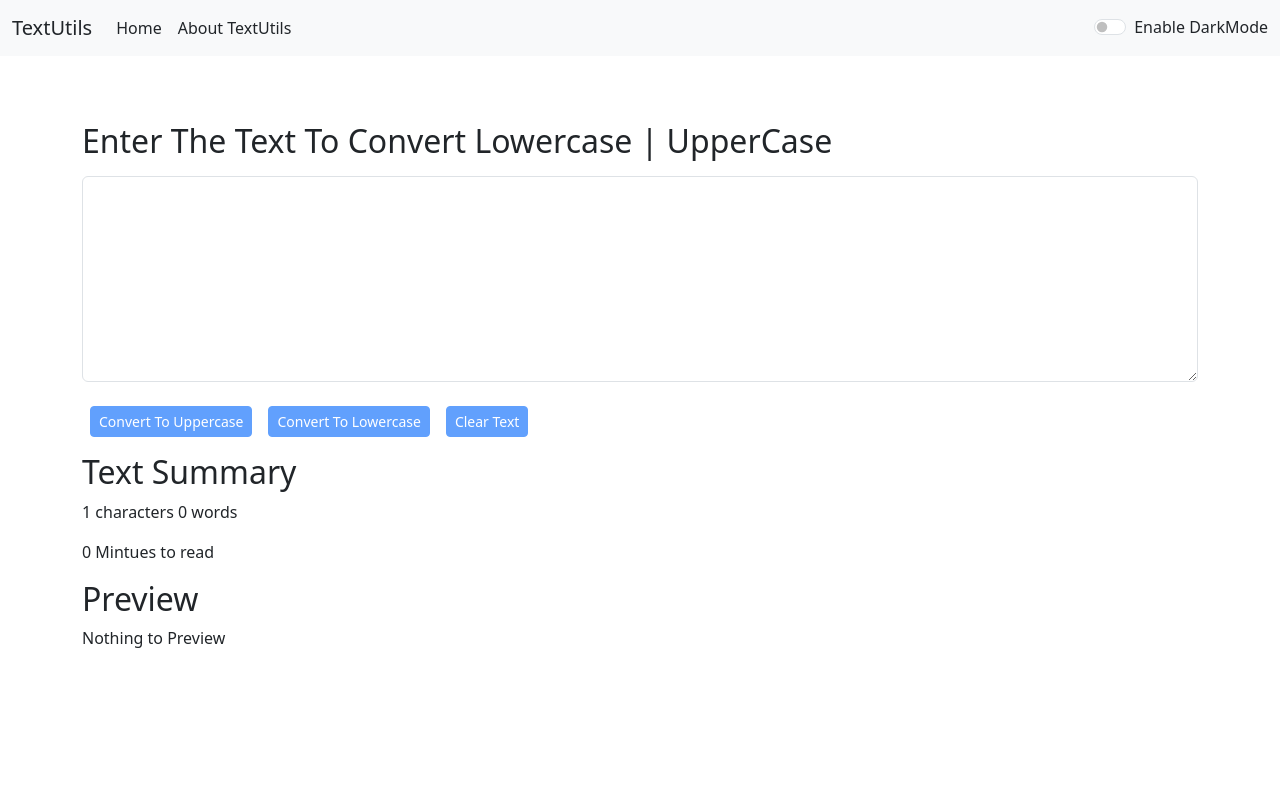
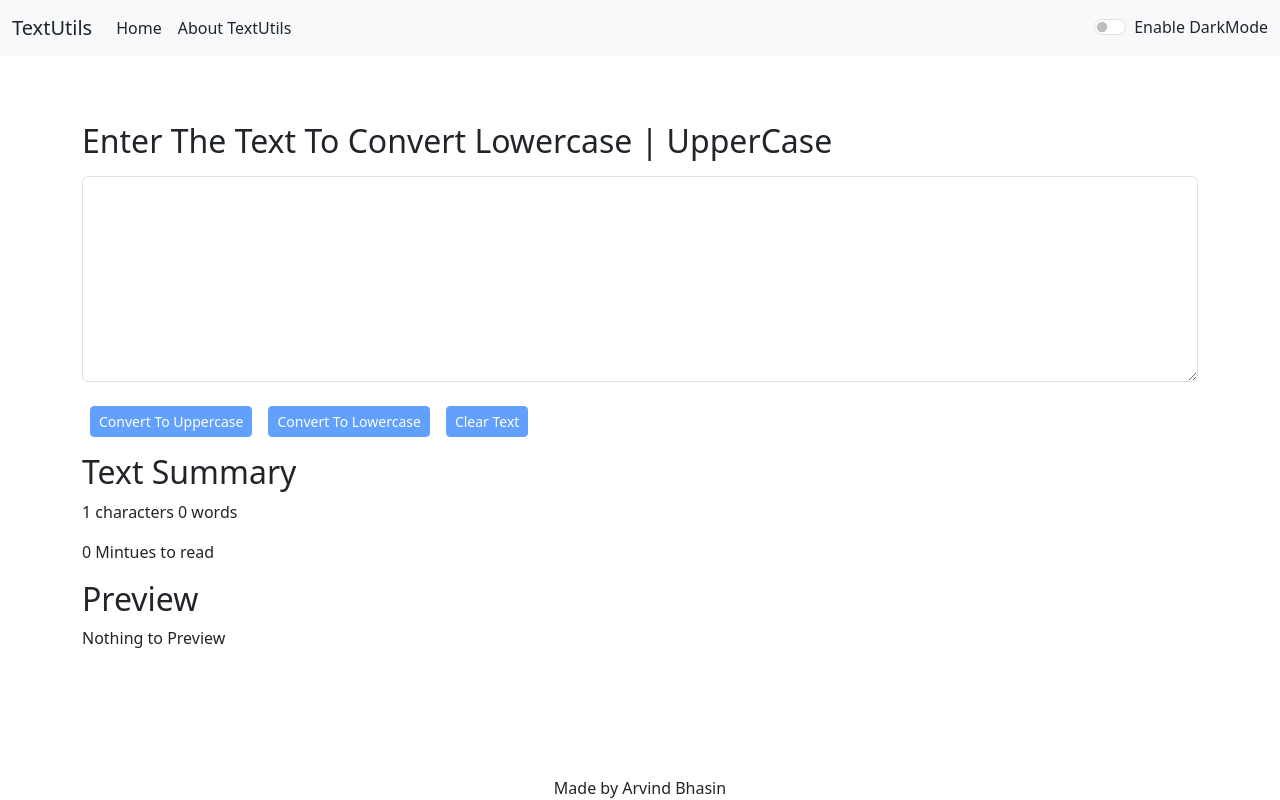
Before and after one commit to arvindbhasin19/TextUtils-App, a React (Create React App) app: page / in a window 1280 px wide. Built offline with nearby package versions, Linux system fonts and the light colour scheme.

Commit message:
add dev name

```diff
--- a/src/components/Textform.js
+++ b/src/components/Textform.js
@@ -45,6 +45,10 @@ export default function Textform(props) {
             <h2 className={`text-${props.mode==='light'?'dark':'light'}`} >Preview</h2>
             <p className={`text-${props.mode==='light'?'dark':'light'}`} >{text.length>0?text:'Nothing to Preview'}</p>
         </div>
+
+            <div style={{position: "fixed", bottom: 0, left: "50%", transform: "translateX(-50%)", textAlign: "center"}}>
+                Made by Arvind Bhasin
+            </div>
         </>
     )
 }
```
